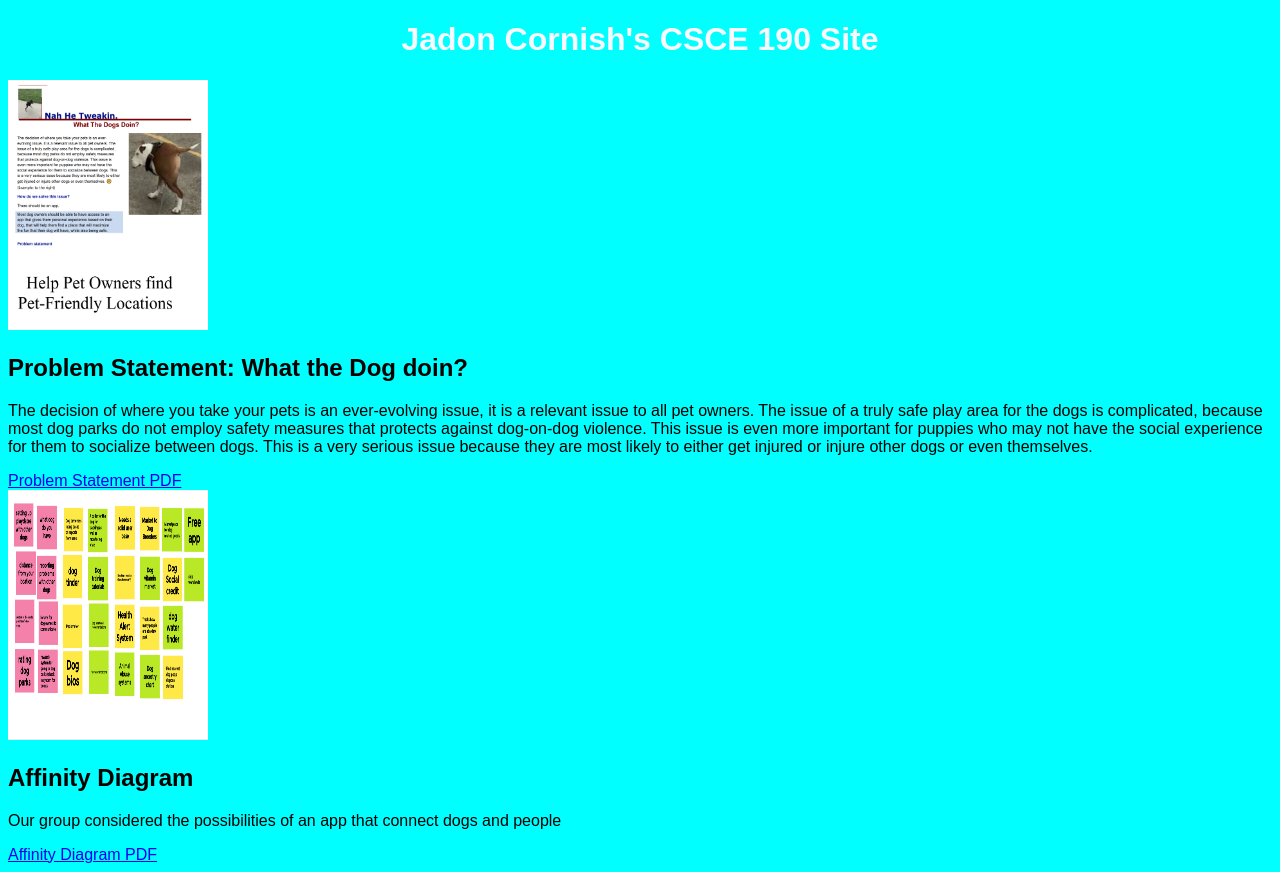
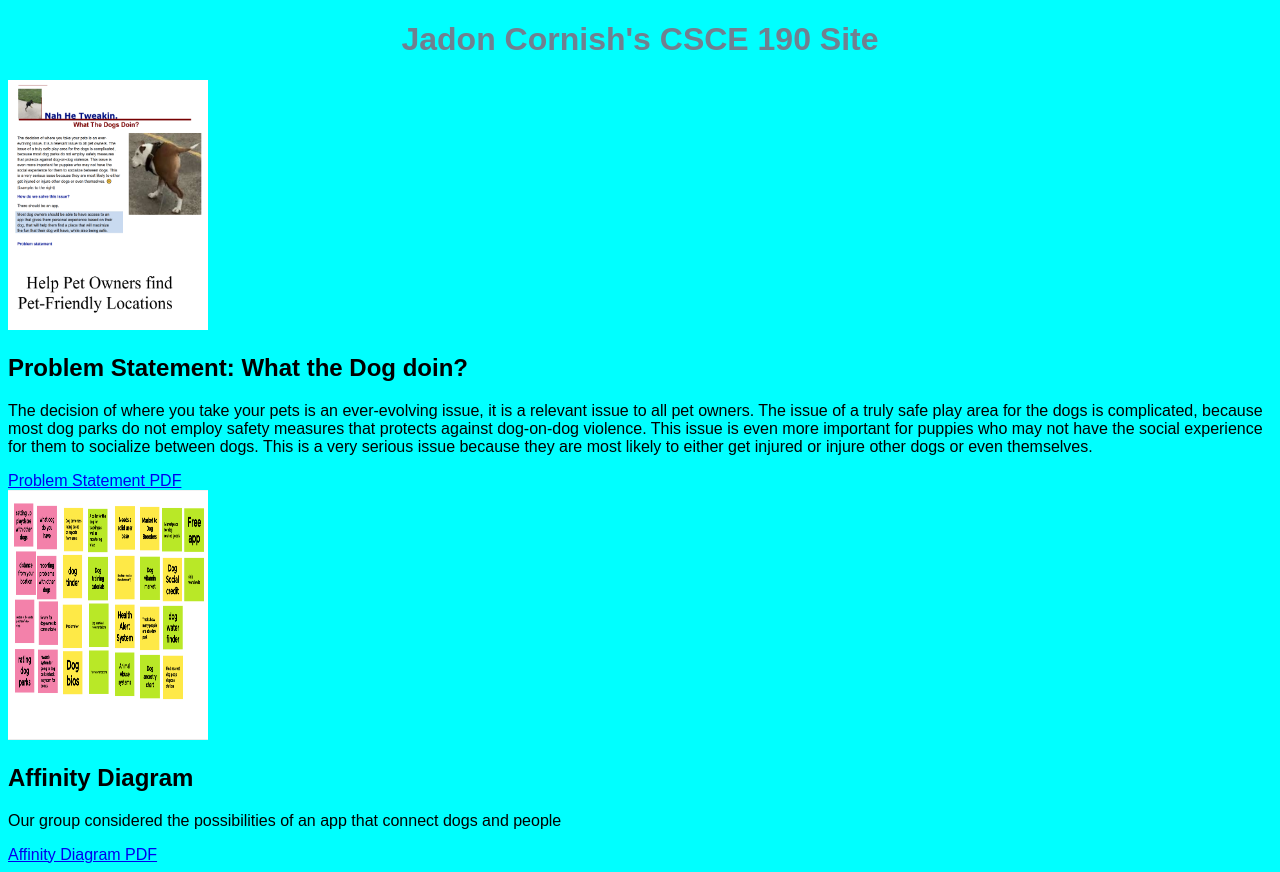
Before and after one commit to Jmcornish/Jmcornish.github.io, a plain HTML site: page index.html in a window 1280 px wide. Drawn offline with Linux system fonts and the light colour scheme.

Commit message:
Update style.css

```diff
--- a/style.css
+++ b/style.css
@@ -4,6 +4,6 @@ body {
 }
 
 h1 {
-    color: ghostwhite;
+    color: slategray;
     text-align:center;
 }
```
